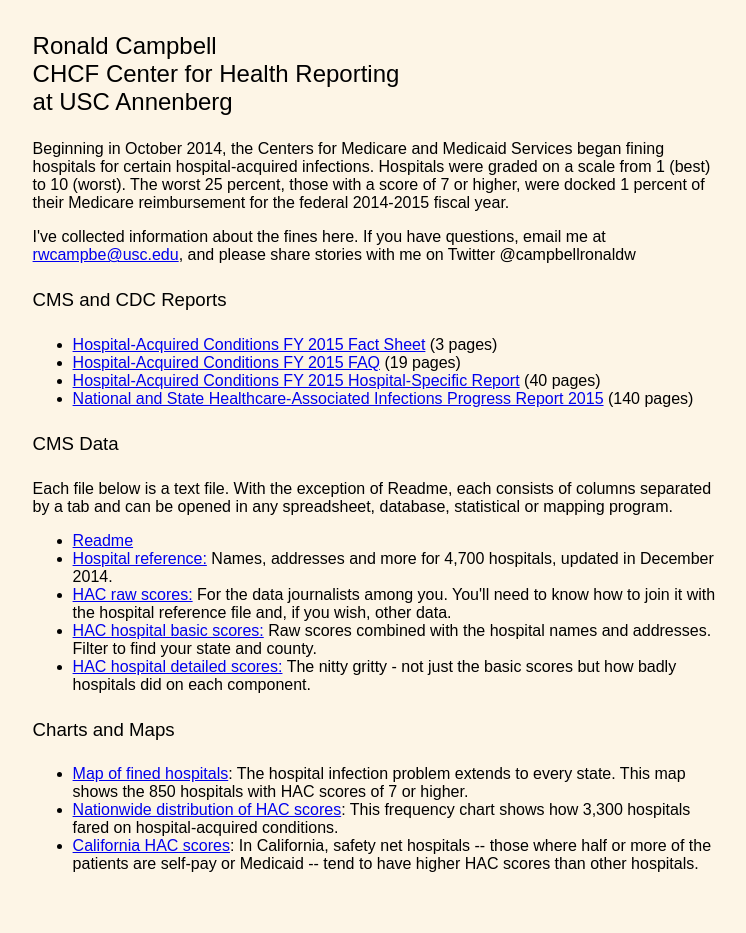
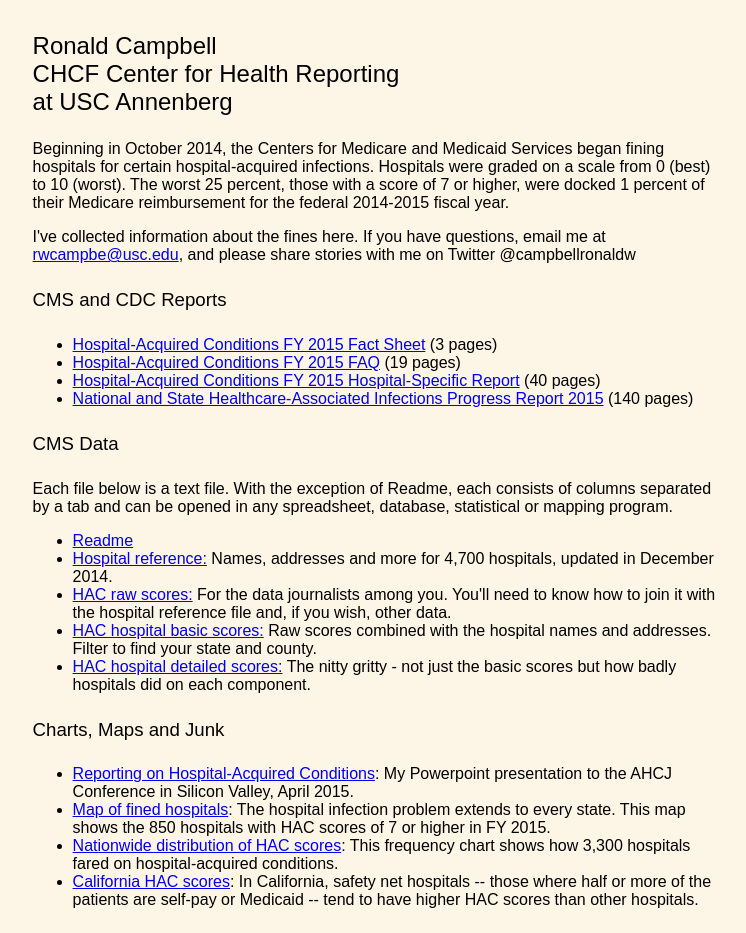
Before and after one commit to roncampbell/Hospital-Infections, a plain HTML site: page index.html in a window 1280 px wide. Shown: the part 108-1041 px from the top of the page, without its empty margins (51-797 px from the left). Before the commit the page ends 1005 px from the top, so only its background shows below. Drawn offline with Linux system fonts and the light colour scheme.

Commit message:
Add presentation, update pages.

```diff
--- a/index.html
+++ b/index.html
@@ -37,7 +37,7 @@ ul {
 <h3>Ronald Campbell<br>
 CHCF Center for Health Reporting <br>at USC Annenberg</h3>
 <p>
-<p>Beginning in October 2014, the Centers for Medicare and Medicaid Services began fining hospitals for certain hospital-acquired infections. Hospitals were graded on a scale from 1 (best) to 10 (worst). The worst 25 percent, those with a score of 7 or higher, were docked 1 percent of their Medicare reimbursement for the federal 2014-2015 fiscal year.</>
+<p>Beginning in October 2014, the Centers for Medicare and Medicaid Services began fining hospitals for certain hospital-acquired infections. Hospitals were graded on a scale from 0 (best) to 10 (worst). The worst 25 percent, those with a score of 7 or higher, were docked 1 percent of their Medicare reimbursement for the federal 2014-2015 fiscal year.</>
 <p>I've collected information about the fines here. If you have questions, email me at <a href="mailto:rwcampbe@usc.edu">rwcampbe@usc.edu</a>, and please share stories with me on Twitter @campbellronaldw</p>
 <h4>CMS and CDC Reports</h4>
 <ul>
@@ -55,9 +55,10 @@ CHCF Center for Health Reporting <br>at USC Annenberg</h3>
 <li><a href="HAC_Hospital_Basic_Scores.txt">HAC hospital basic scores:</a> Raw scores combined with the hospital names and addresses. Filter to find your state and county.</li>
 <li><a href="HAC_Hospital_Detailed_Scores.txt">HAC hospital detailed scores:</a> The nitty gritty - not just the basic scores but how badly hospitals did on each component.</li>
 </ul>
-<h4>Charts and Maps</h4>
+<h4>Charts, Maps and Junk</h4>
 <ul>
-<li><a href="HAC_map.jpg">Map of fined hospitals</a>: The hospital infection problem extends to every state. This map shows the 850 hospitals with HAC scores of 7 or higher.</li>
+<li><a href="HAC presentation.pptx">Reporting on Hospital-Acquired Conditions</a>: My Powerpoint presentation to the AHCJ Conference in Silicon Valley, April 2015.</li>
+<li><a href="HAC_map.jpg">Map of fined hospitals</a>: The hospital infection problem extends to every state. This map shows the 850 hospitals with HAC scores of 7 or higher in FY 2015.</li>
 <li><a href="Nationwide HAC scores.jpg">Nationwide distribution of HAC scores</a>: This frequency chart shows how 3,300 hospitals fared on hospital-acquired conditions.</li>
 <li><a href="California HAC scores.jpg">California HAC scores</a>: In California, safety net hospitals -- those where half or more of the patients are self-pay or Medicaid -- tend to have higher HAC scores than other hospitals.</li>
 </ul>
```
Also changed, not shown: California HAC scores.jpg, readme.txt, 1 other file.
